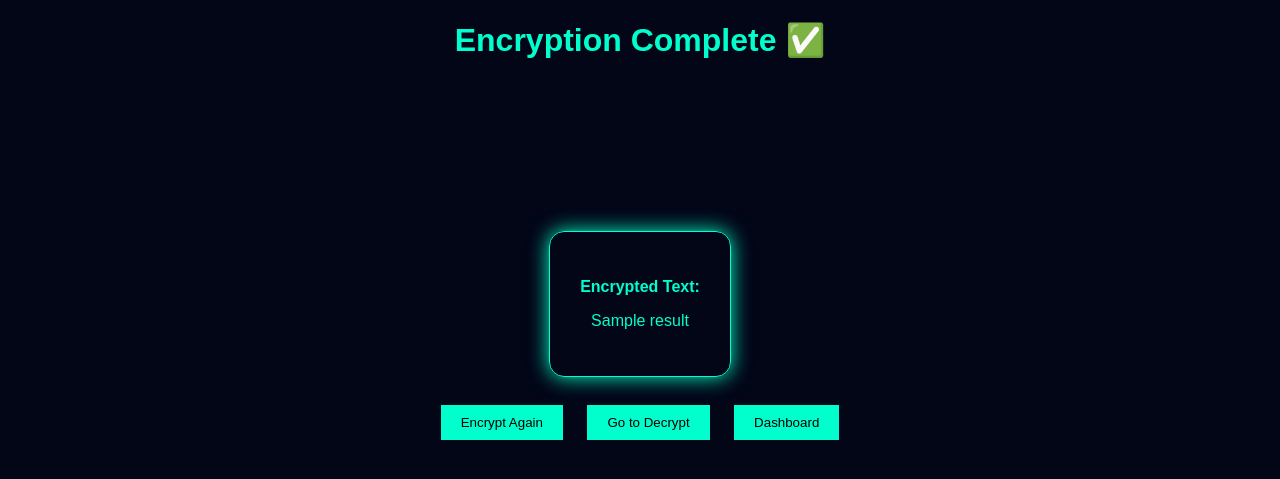
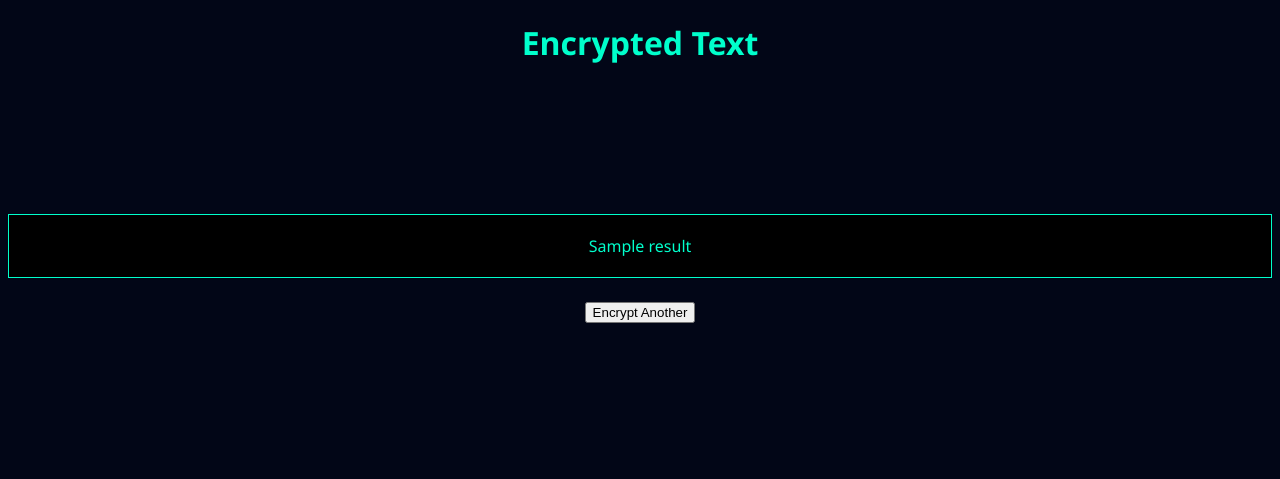
Before and after one commit to 24karan04/Cloud-Computing-Security-project-, a Flask app: template templates/encrypt_result.html in a window 1280 px wide. Shown: the top 479 px of the page. Run offline with Flask 3, Linux system fonts and the light colour scheme; the template is opened without the code that fills it: most values are stand-ins (such as "Sample title", 1, 10 or a date in 2020).

Commit message:
Refactor encrypt_result.html for improved layout
Updated the styling and structure of the encryption result page.

```diff
--- a/templates/encrypt_result.html
+++ b/templates/encrypt_result.html
@@ -1,49 +1,35 @@
 <!DOCTYPE html>
 <html>
 <head>
-<title>Encrypted</title>
-
 <style>
-body {
+body{
     background:#020617;
     color:#00ffcc;
     text-align:center;
-    font-family:Arial;
+    font-family:Segoe UI;
 }
 
-.box {
+.box{
     margin-top:150px;
-    border:1px solid #00ffcc;
-    padding:30px;
-    display:inline-block;
-    border-radius:15px;
-    box-shadow:0 0 20px #00ffcc;
 }
 
-button {
-    margin:10px;
-    padding:10px 20px;
-    border:none;
-    background:#00ffcc;
-    cursor:pointer;
+.result{
+    padding:20px;
+    background:black;
+    border:1px solid #00ffcc;
 }
 </style>
 </head>
 
 <body>
 
-<h1>Encryption Complete ✅</h1>
+<h1>Encrypted Text</h1>
 
 <div class="box">
-<p><b>Encrypted Text:</b></p>
-<p>{{ result }}</p>
+<div class="result">{{result}}</div><br>
+
+<a href="/encrypt"><button>Encrypt Another</button></a>
 </div>
-
-<br><br>
-
-<a href="/encrypt"><button>Encrypt Again</button></a>
-<a href="/decrypt"><button>Go to Decrypt</button></a>
-<a href="/dashboard"><button>Dashboard</button></a>
 
 </body>
 </html>
```
